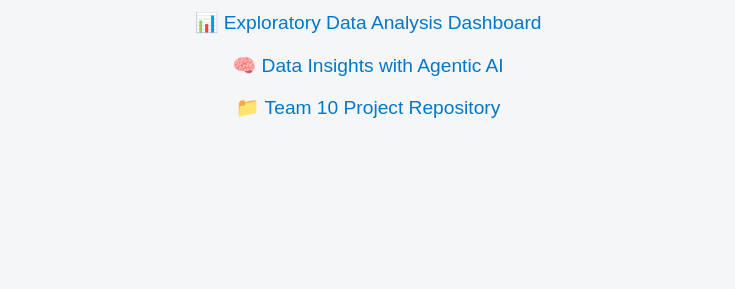
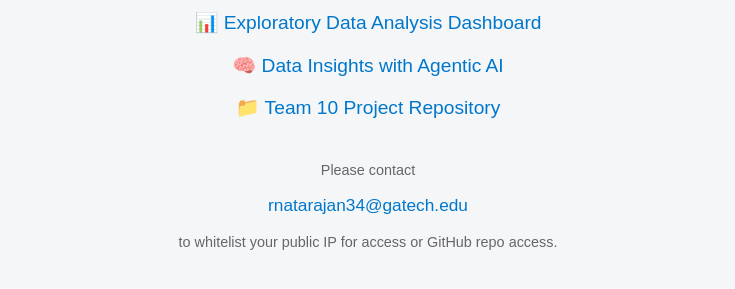
Before and after one commit to omsa-summer2025-ccheck10/ccheck10-public, a plain HTML site: page index.html in a window 1280 px wide. Shown: the part 111-400 px from the top of the page, without its empty margins (272-1007 px from the left). Drawn offline with Linux system fonts and the light colour scheme.

Commit message:
added footer note

```diff
--- a/index.html
+++ b/index.html
@@ -29,6 +29,11 @@
     a:hover {
       color: #005999;
     }
+    footer {
+      margin-top: 3em;
+      font-size: 0.9em;
+      color: #666;
+    }
   </style>
 </head>
 <body>
@@ -38,5 +43,8 @@
     <a href="http://20.127.157.178:5001/" target="_blank">🧠 Data Insights with Agentic AI</a>
     <a href="https://github.com/omsa-summer2025-ccheck10/ccheck10-final" target="_blank">📁 Team 10 Project Repository</a>
   </div>
+  <footer>
+    Please contact <a href="mailto:rnatarajan34@gatech.edu">rnatarajan34@gatech.edu</a> to whitelist your public IP for access or GitHub repo access.
+  </footer>
 </body>
 </html>
```
